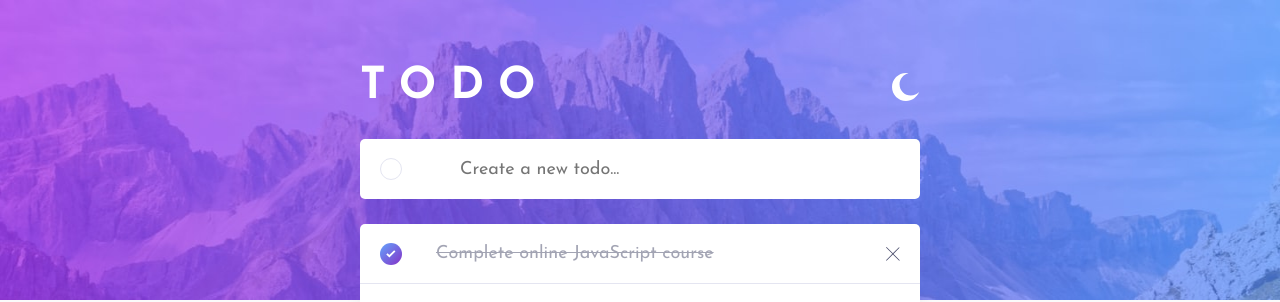
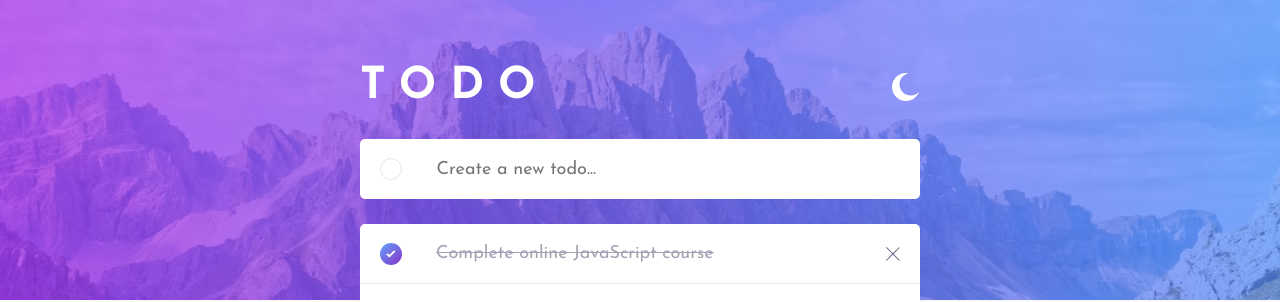
Before and after one commit to AlignedPigeon67/fm-todo-app, a React (Create React App) app: page / in a window 1280 px wide. Shown: the top 302 px of the page. Built offline with nearby package versions, Linux system fonts and the light colour scheme.

Commit message:
extend input height to edge of container

```diff
--- a/src/components/TodoInput.js
+++ b/src/components/TodoInput.js
@@ -20,8 +20,8 @@ const Form = styled.form`
 `;
 
 const Input = styled.input`
-  width: 85%;
-  height: 95%;
+  width: 89%;
+  min-height: 50px;
   border: none;
   font-family: "Josefin Sans", sans-serif;
   background-color: ${({ theme }) => theme.cardBackground};
@@ -41,6 +41,7 @@ const Input = styled.input`
   }
 
   @media (min-width: 700px) {
+    width: 89.5%;
     font-size: 18px;
   }
 `;
```
